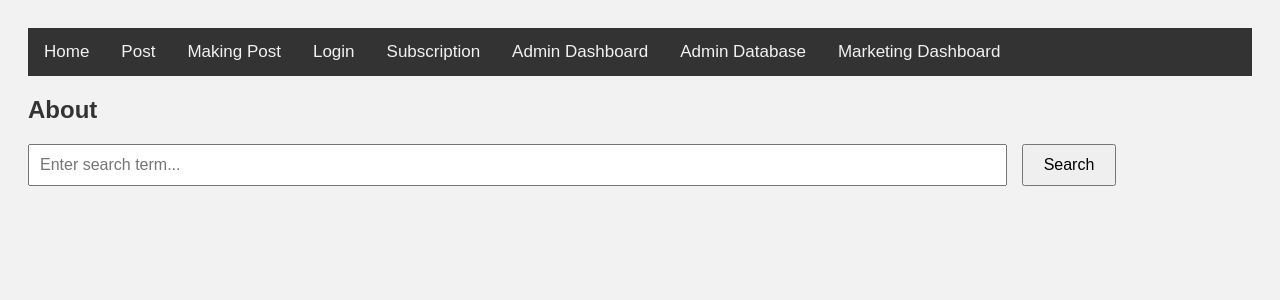
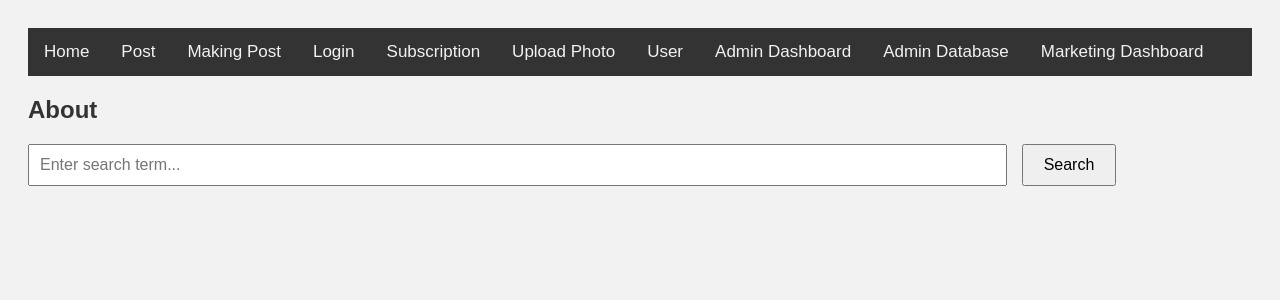
Before and after one commit to my-koala/CSS475Project, a PHP site: page /index.php in a window 1280 px wide. Shown: the top 300 px of the page. Run offline with PHP 8.4, Linux system fonts and the light colour scheme; a stand-in replaces the project's code that opens the database connection.

Commit message:
adding new pages

```diff
--- a/PhotoLearn/header.inc.php
+++ b/PhotoLearn/header.inc.php
@@ -18,6 +18,8 @@
     <a href="making_post.php">Making Post</a>
     <a href="login_page.php">Login</a>
     <a href="subscription_page.php">Subscription</a>
+    <a href="upload_photo.php">Upload Photo</a>
+    <a href="user_page.php">User</a>
 
     <!-- Hiden page unless been redirec to it. -->
 
```
